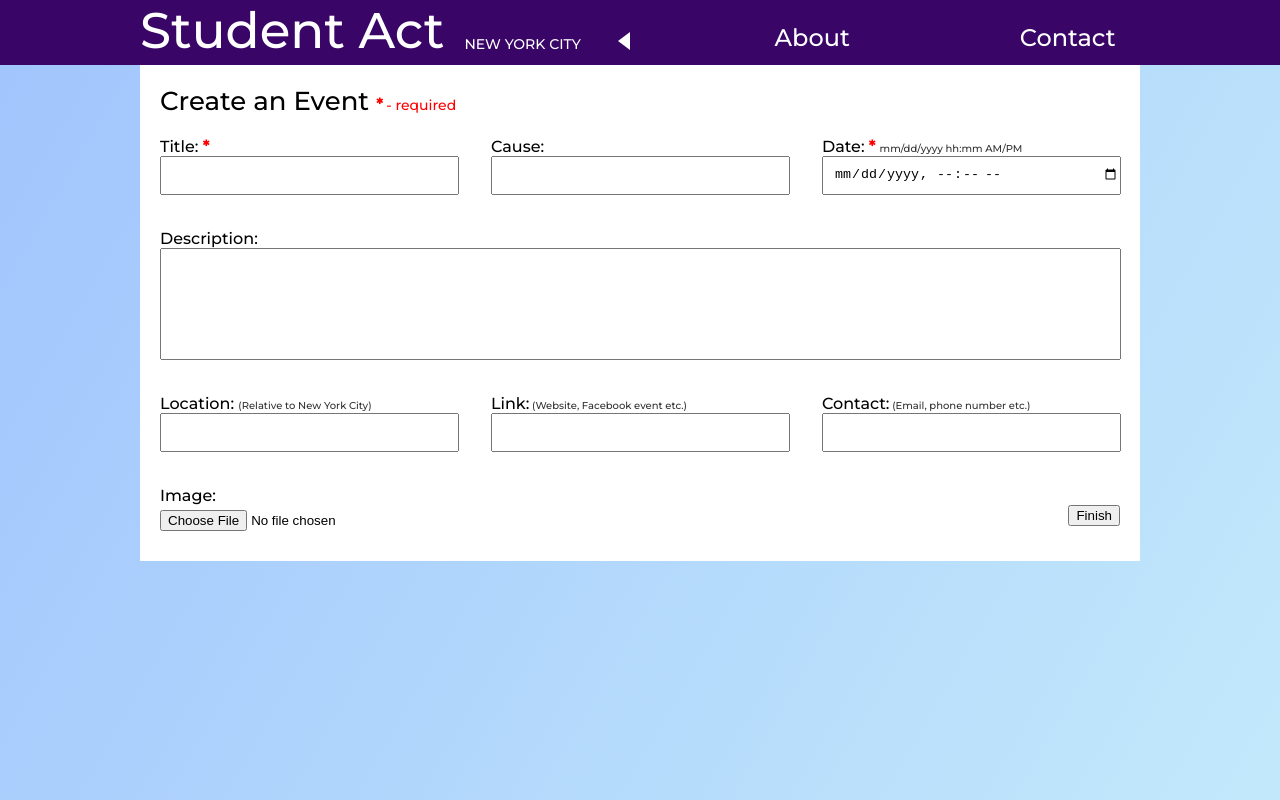
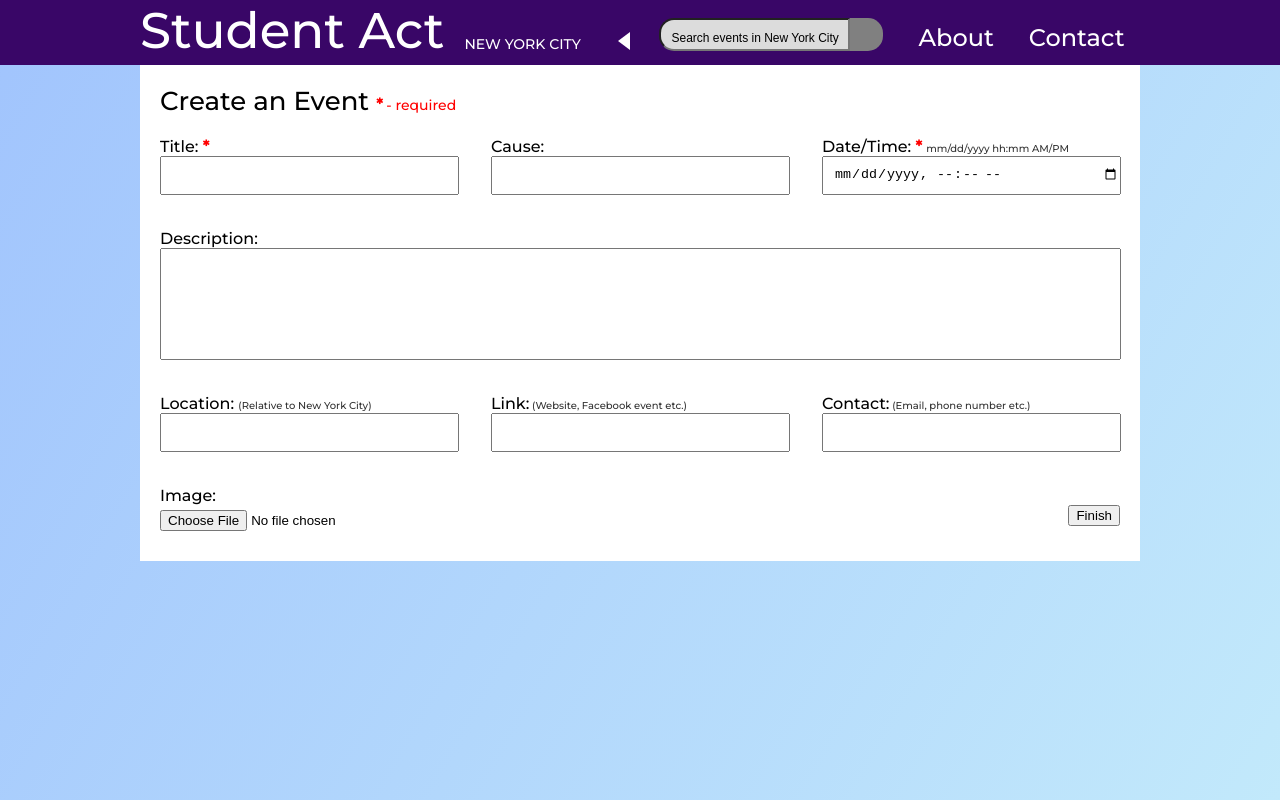
Before and after one commit to robertley/shelleysite, a React (Create React App) app: page /NewYorkCity/CreateEvent in a window 1280 px wide. Built offline with nearby package versions, Linux system fonts and the light colour scheme.

Commit message:
all them changes

```diff
--- a/src/components/Contact.js
+++ b/src/components/Contact.js
@@ -2,10 +2,23 @@ import React, { Component } from 'react'
 import Header from './Header'
 
 class Contact extends Component {
+
+  constructor(props) {
+    super(props)
+    this.state = {
+      cityPath: this.props.location.state.cityPath,
+      city: this.props.location.state.city
+    }
+  }
+
   render() {
     return (
       <div>
-        <Header />
+        <Header
+          cityPath = {this.state.cityPath}
+          city = {this.state.city}
+          history = {this.props.history}
+        />
         <div className="contact">
           <div className="contact-header">
             <h2>Contact</h2>
--- a/src/components/CreateEvent.js
+++ b/src/components/CreateEvent.js
@@ -151,7 +151,7 @@ class CreateEvent extends Component {
                                 <input ref={(input) => {this.cause = input}}  type="text" defaultValue={this.state.cause}/>
                             </div>
                             <div className="forum-col-date">
-                                <span>Date: </span><span className="required">* </span><span className="subtitle"> mm/dd/yyyy hh:mm AM/PM</span>
+                                <span>Date/Time: </span><span className="required">* </span><span className="subtitle"> mm/dd/yyyy hh:mm AM/PM</span>
                                 <input className="date-input" ref={(input) => {this.date = input}}  type="datetime-local" required defaultValue={this.state.date}/>
                             </div>
                         </div>
--- a/src/components/Header.js
+++ b/src/components/Header.js
@@ -82,6 +82,10 @@ class Header extends Component {
             <li>Wilmington</li>
             <li>Don't See Your City?</li>
           </ul>
+          <div className="searchbar">
+            <input type="text" defaultValue={`Search events in ${this.state.city}`} />
+            <div className="search-button"/>
+          </div>
       </span>
     )
   }
@@ -94,11 +98,12 @@ class Header extends Component {
             <h3>{this.getCity()}</h3>
           </div>
           {this.renderDropdown()}
-          <div className="header-item">
+
+          <div className="header-item1">
             <Link to={{ pathname: '/about', state: { cityPath: this.state.cityPath, city: this.state.city } }}><h2>About</h2></Link>
           </div>
-          <div className="header-item">
-            <Link to={{ pathname: '/contact'}}><h2>Contact</h2></Link>
+          <div className="header-item2">
+            <Link to={{ pathname: '/contact', state: { cityPath: this.state.cityPath, city: this.state.city }}}><h2>Contact</h2></Link>
           </div>
         </div>
       </div>
--- a/src/header.css
+++ b/src/header.css
@@ -26,12 +26,45 @@
     text-decoration: underline;
     cursor: pointer;
 }
-.header-item {
+.header-item1, .header-item2, .searchbar {
     display: inline-block;
-    margin-left: 170px;
     padding-bottom: 10px;
     height: 31px;
     vertical-align: middle;
+}
+.header-item1 {
+    margin-left: 35px;
+}
+.header-item2 {
+    margin-left: 35px;
+}
+.searchbar {
+    margin-left: 55px;
+    margin-bottom: 10px;
+}
+.searchbar input {
+    height: 21px;
+    width: 175px;
+    vertical-align: top;
+    border-radius: 15px 0 0 15px;
+    padding-left: 10px;
+    background-color: gainsboro;
+    color: black;
+    padding-top: 7px;
+    font-size: 12px;
+    /* border-top: 2px solid #220a37;
+    border-left: 2px solid #44146f;
+    border-bottom: 2px solid #7647a2; */
+}
+.searchbar input:focus {
+    outline: none;
+}
+.search-button {
+    display: inline-block;
+    background-color: gray;
+    width: 33px;
+    height: 33px;
+    border-radius: 0 15px 15px 0;
 }
 .header-item-city {
     display: inline-block;
```
